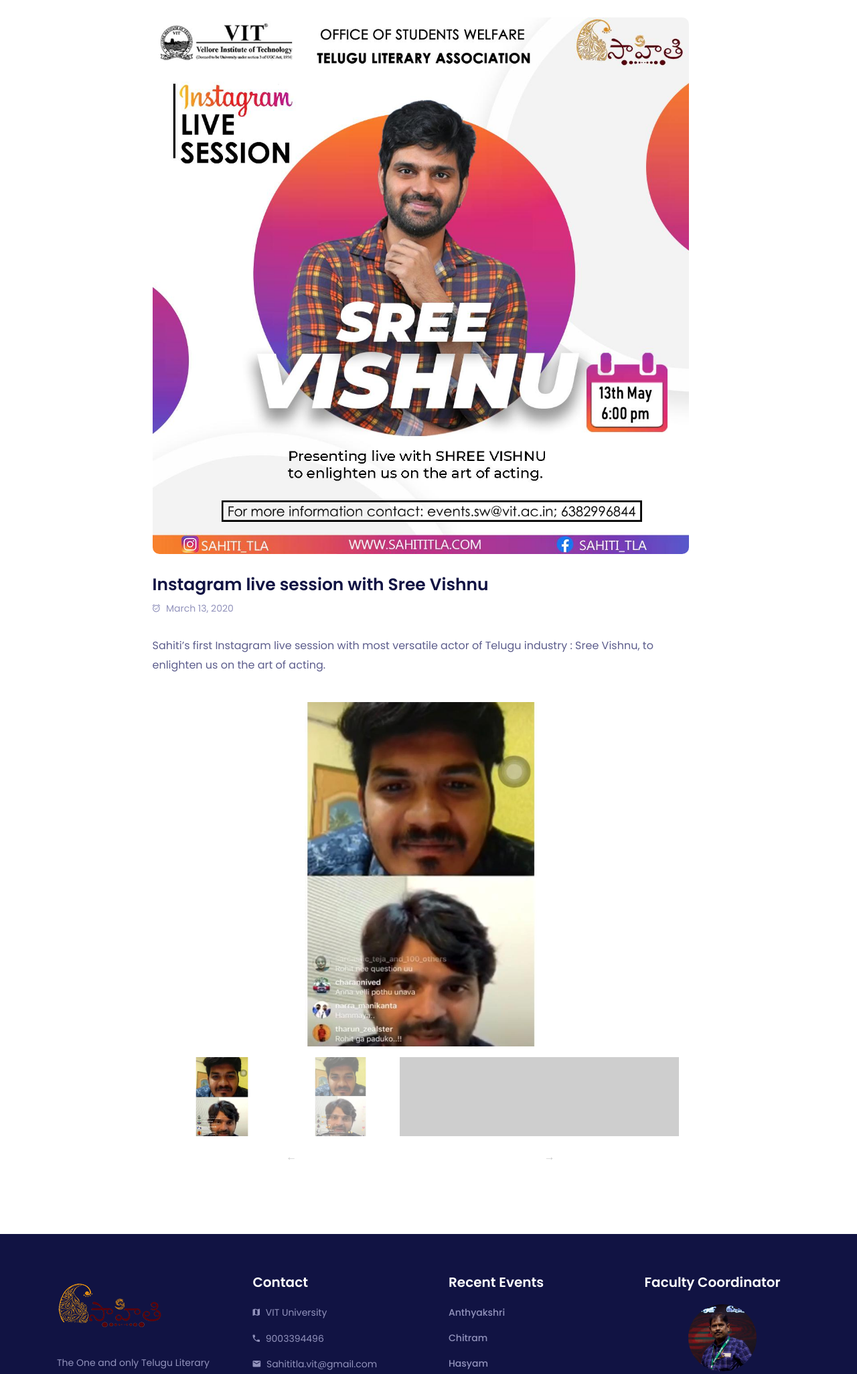
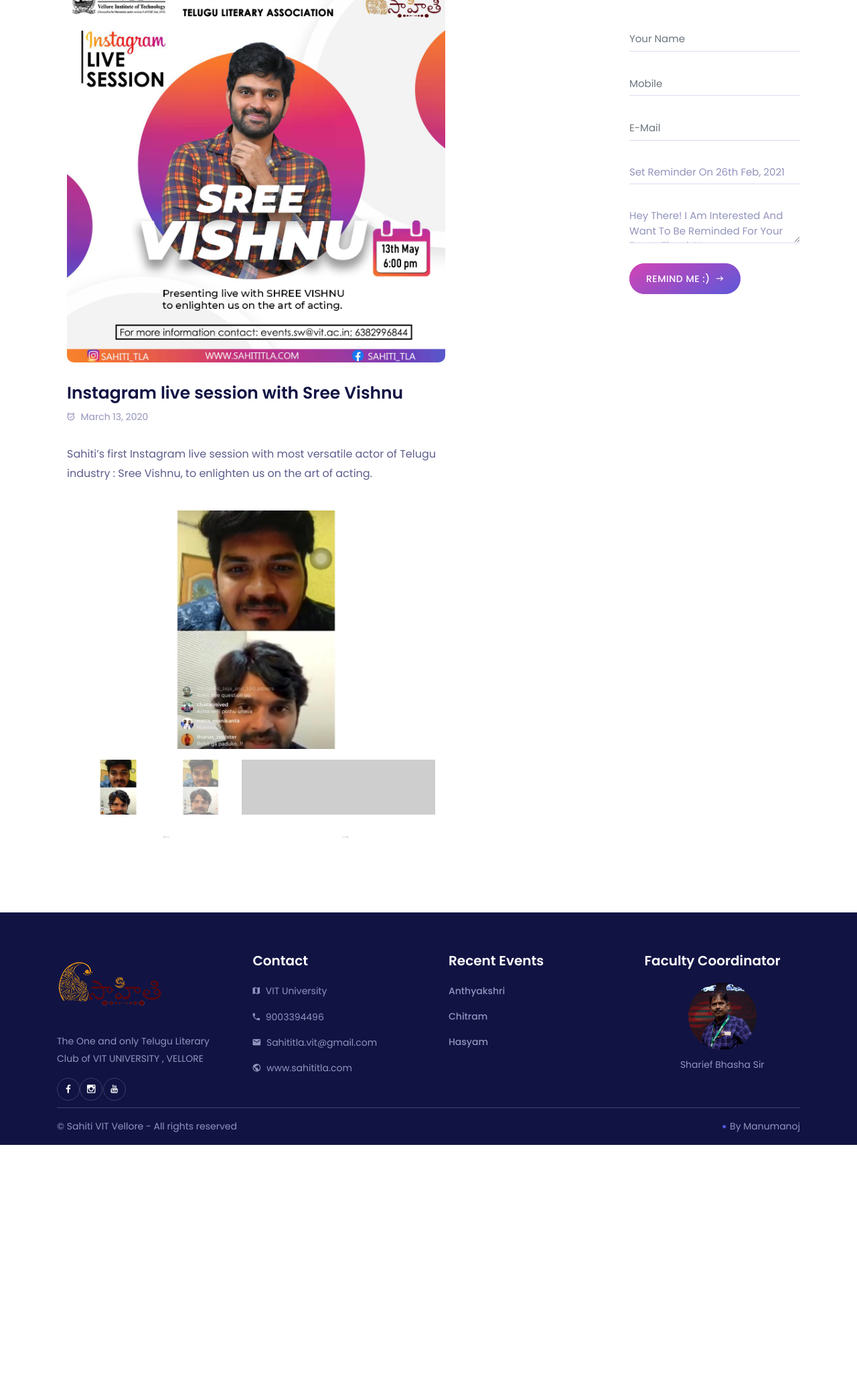
Before and after one commit to Sahiti-Dev/Website, a PHP site: page /vishnu.html in a window 1280 px wide. Shown: the part 174-2225 px from the top of the page at 67% size. After the commit the page ends 1883 px from the top, so only its background shows below. Run offline with PHP 8.4, Linux system fonts and the light colour scheme; grey boxes are pictures that could not be loaded.

Commit message:
notify feature

```diff
--- a/style.css
+++ b/style.css
@@ -115,7 +115,8 @@
   background-position: center center !important;
   background-size: cover !important;
   background-repeat: no-repeat !important;
-}
+
+ }
 
 .jarallax {
   position: relative;
@@ -2448,8 +2449,6 @@
   }
 }
 
-
-
 .loadtext{
   align-items: center;
   justify-content: center;
--- a/vishnu.html
+++ b/vishnu.html
@@ -64,6 +64,11 @@
         <div class="loader"></div>
     </div> -->
     <header class="header-area">
+        <div class="progress1">
+            <div class="progress-container">
+              <div class="progress-bar" id="myBar"></div>
+            </div>
+        </div>
         <div class="classy-nav-container breakpoint-off">
             <div class="container">
                 <nav class="classy-navbar justify-content-between" id="conferNav">
@@ -89,18 +94,21 @@
         </div>
     </header>
 
-    <section class="breadcrumb-area bg-img bg-gradient-overlay jarallax" style="background-image: url();">
+    <!-- <section class="breadcrumb-area bg-img bg-gradient-overlay jarallax" style="background-image: url();">
         <div class="container h-100">
             <div class="row h-100 align-items-center">
                 <div class="col-12">
                 </div>
             </div>
         </div>
-    </section>
+    </section> -->
 
+    <div class="container">
+        <div class="row">
+            <div class="col-md-9" style="padding-top: 50px;">
                 <section class="confer-blog-details-area section-padding-100-0">
                     <div class="container">
-            <div class="row justify-content-center">
+                        <div class="row justify-content-start">
                             <div class="col-12 col-lg-8 col-xl-9">
                                 <div class="pr-lg-4 mb-100">
                                     <div class="post-details-content">
@@ -152,9 +160,68 @@
                         </div>
                     </div>
                 </section>
+            </div>
+
+            <div class="col-md-3">
+                <h4 style="padding-top: 9rem; text-align: center;">Get A Reminder ?</h4>
+                <div style="padding-top: 2rem;">
+                    <div class="contact_form">
+                        <form name=myform action="https://formspree.io/sahititla.vit@gmail.com"  method="POST">
+                            <div class="contact_input_area">
+                                <div class="row">
+                                    <div class="col-12">
+                                        <div class="form-group">
+                                            <input type="text" class="form-control mb-30" name="name" autocomplete="off"  placeholder="Your Name" required>
+                                        </div>
+                                    </div>
+                                    <div class="col-12 ">
+                                        <div class="form-group">
+                                            <input type="text" class="form-control mb-30" name="Phone" autocomplete="off"  placeholder="Mobile" required>
+                                        </div>
+                                    </div>
+                                    <div class="col-12 ">
+                                        <div class="form-group">
+                                            <input type="email" class="form-control mb-30" name="email" autocomplete="off"  placeholder="E-mail" required>
+                                        </div>
+                                    </div>
+                                    <div class="col-12 ">
+                                        <div class="form-group">
+                                            <input type="text" class="form-control mb-30" name="subject" autocomplete="off"  placeholder="Subject" style="height: auto;" required disabled value="Set Reminder on 26th Feb, 2021">
+                                        </div>
+                                    </div>
+                                    <div class="col-12">
+                                        <div class="form-group">
+                                            <textarea name="message" style="height: auto;" class="form-control mb-30"  cols="30" rows="2" autocomplete="off" required disabled >Hey There! I Am Interested And Want To Be Reminded For Your Event. Thank You.</textarea>
+                                        </div>
+                                    </div>
+                                    <div class="col-12">
+                                        <button type="submit" name="submit" class="btn confer-btn">Remind Me :) <i class="zmdi zmdi-long-arrow-right"></i></button>
+                                    </div>
+                                    <div>
+                                        <input type="hidden" id="details" name="details" value="value">
+                                    </div>
+                                </div>
+                            </div>
+                        </form>
+                    </div>
+                </div>
+
+            </div>
+        </div>
+    </div>
 
     <div id="footer"></div>
+    <script>
+    // When the user scrolls the page, execute myFunction
+    window.onscroll = function() {myFunction()};
 
+    function myFunction() {
+      var winScroll = document.body.scrollTop || document.documentElement.scrollTop;
+      var height = document.documentElement.scrollHeight - document.documentElement.clientHeight;
+      var scrolled = (winScroll / height) * 100;
+      document.getElementById("myBar").style.width = scrolled + "%";
+    }
+    </script>
     <script src="js/events/vishnu.js"></script>
     <!-- <script src="js/jquery.min.js"></script> -->
     <script src="js/popper.min.js"></script>
```
Also changed, not shown: home.html (+2 -96 lines). Lines whose indentation alone changed are shown as unchanged.
